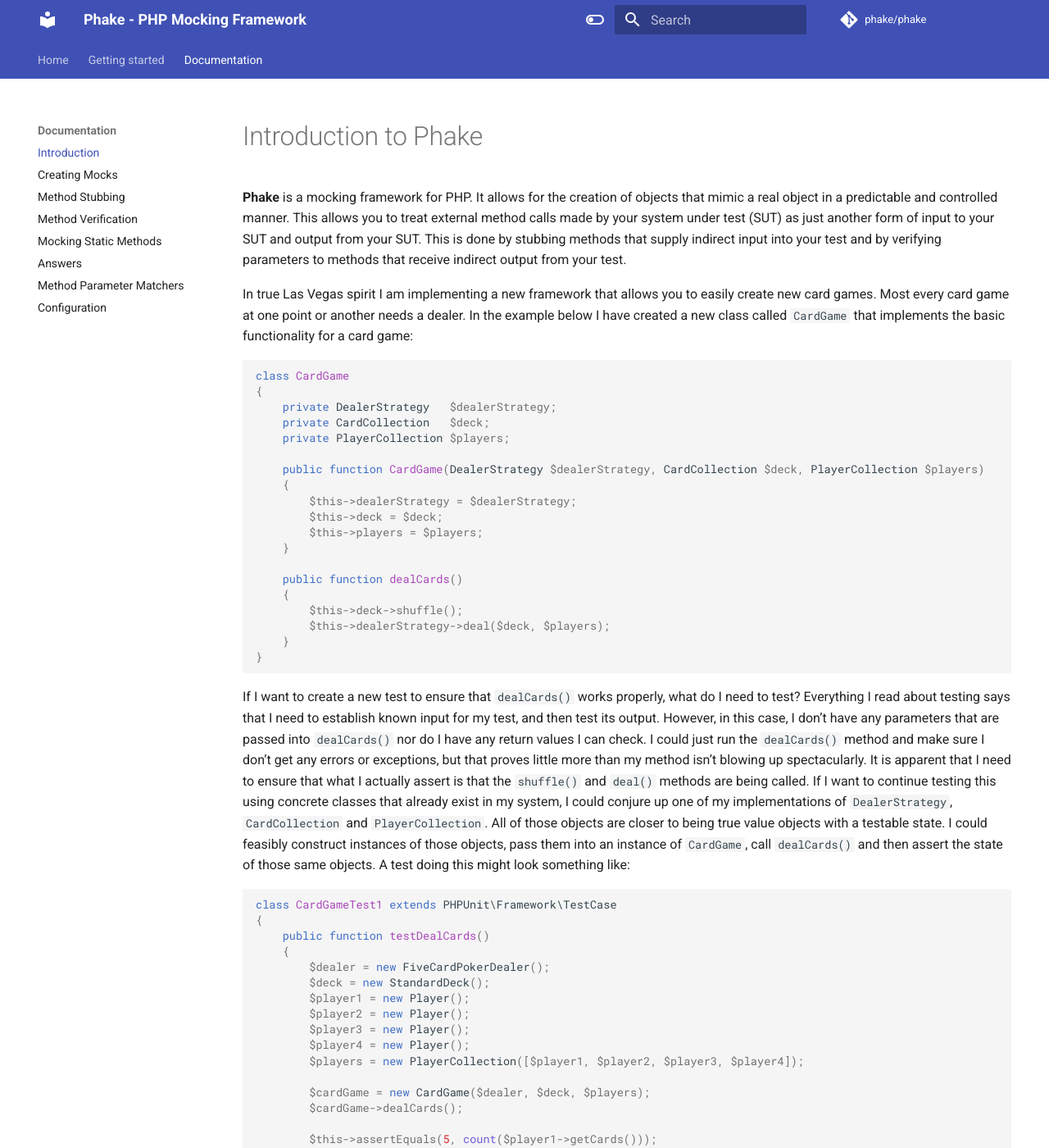
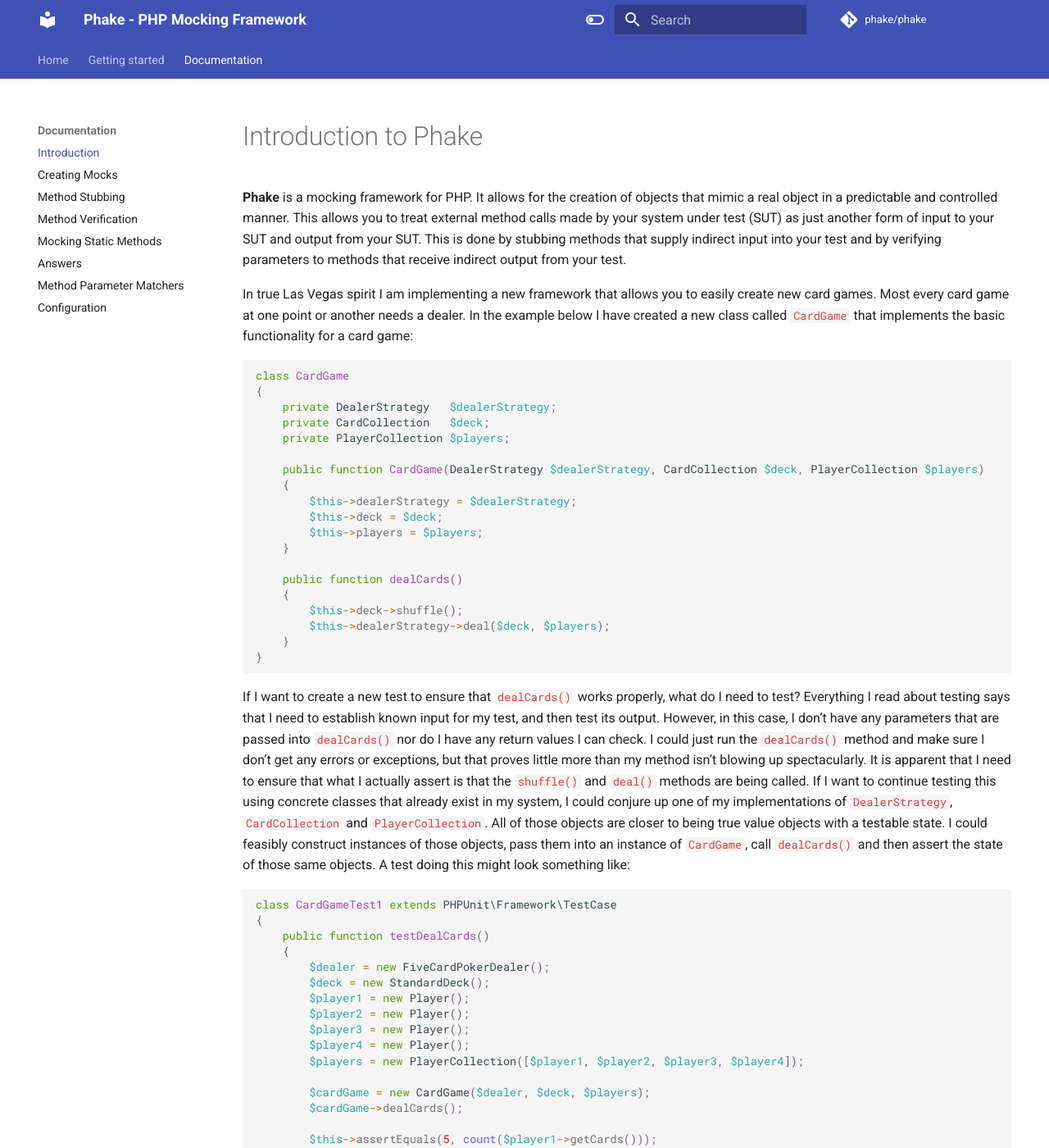
Before and after one commit to phake/phake.github.io, an MkDocs documentation site: the page built from src/documentation/index.md, in a window 1280 px wide and 1400 px high. Shown: the whole window at 82% size. Built offline with MkDocs 1.6.1 and Material for MkDocs 9.7.7, drawn with Linux system fonts in a browser that asks for light colours; comment, search, counter and statistics services are not loaded.

Commit message:
Add toc permalink and update highlight colors

```diff
--- a/mkdocs.yml
+++ b/mkdocs.yml
@@ -12,6 +12,8 @@
   - stylesheets/extra.css
 
 markdown_extensions:
+  - toc:
+      permalink: " ¶"
   - pymdownx.inlinehilite
   - pymdownx.highlight:
       auto_title: false
--- a/src/stylesheets/extra.css
+++ b/src/stylesheets/extra.css
@@ -1,3 +1,11 @@
 :root {
-  --md-primary-fg-color:        #4F5B93;
+  --md-primary-fg-color:  #4F5B93;
 }
+
+.highlight .k { color: #539d0f; }
+.highlight .nv { color: #2da6ae; }
+.highlight .o { color: #b26911; }
+.highlight .p { color: #7b5981; }
+.highlight .mi { color: #cd0f0f; }
+
+.md-container .md-typeset p code { color: #db3e3e; }
```
